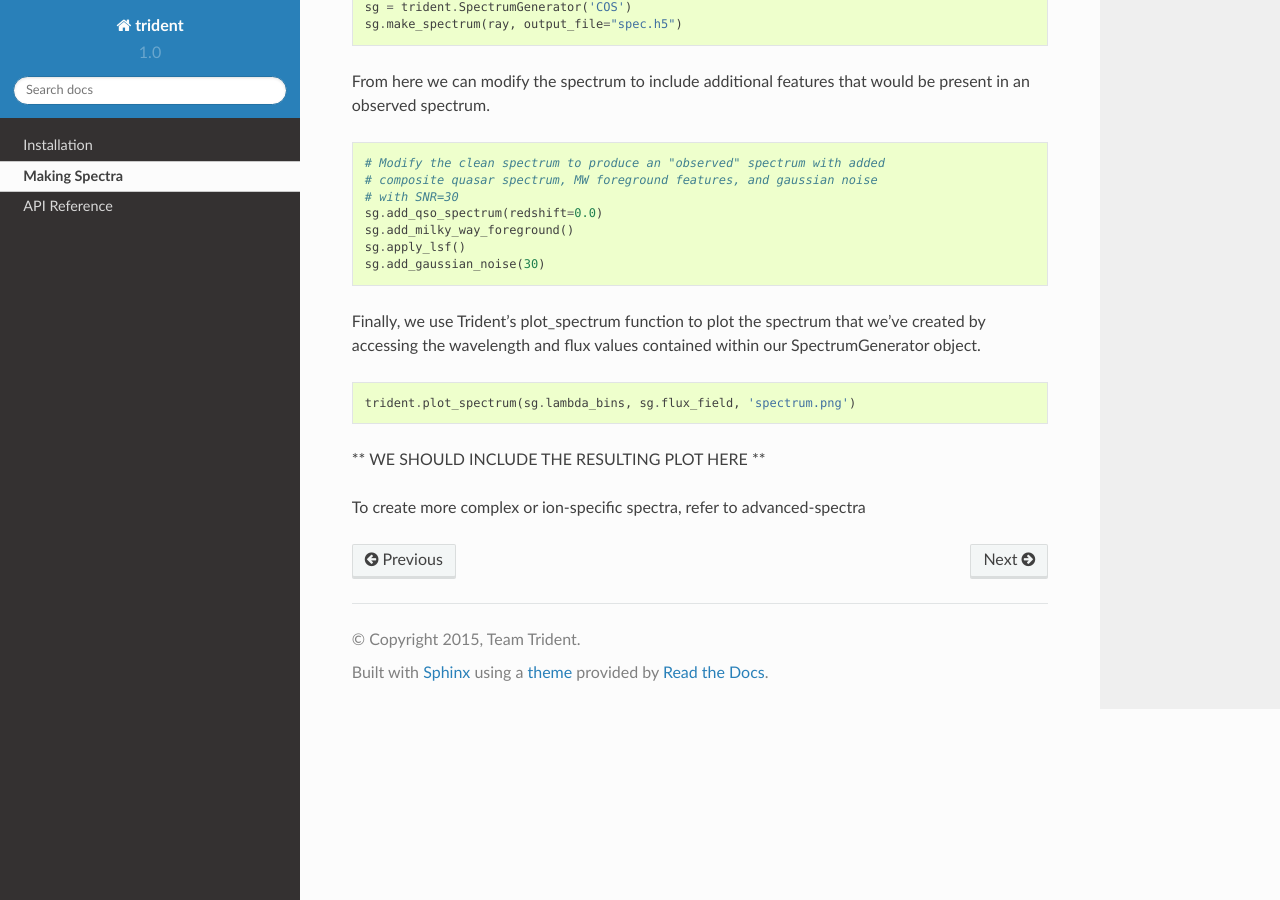
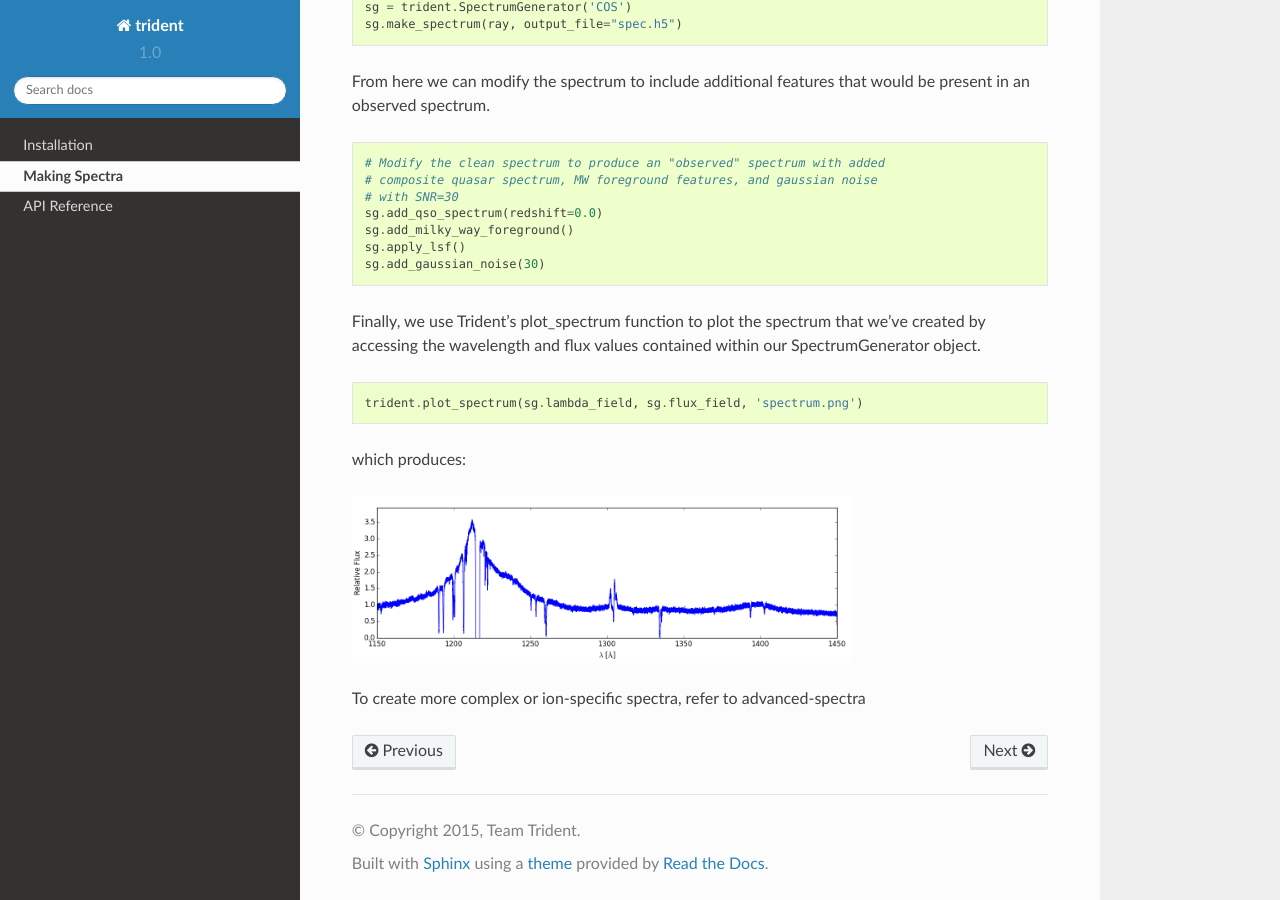
Before and after one commit to trident-project/trident, a Sphinx documentation site: the page built from doc/source/MakingSpectra.rst, in a window 1280 px wide and 900 px high, scrolled down 1442 px. Built offline with Sphinx 7.4.7 and the Read the Docs theme 2.0.0, drawn with Linux system fonts in a browser that asks for light colours; pages that are not in the unit, such as notebooks, are missing from menus.

Commit message:
Adding an example spectrum image to the doc directory.

```diff
--- a/doc/source/MakingSpectra.rst
+++ b/doc/source/MakingSpectra.rst
@@ -71,8 +71,11 @@ Finally, we use Trident's plot_spectrum function to plot the spectrum that we've
 
 .. code-block:: python
 
-    trident.plot_spectrum(sg.lambda_bins, sg.flux_field, 'spectrum.png')
+    trident.plot_spectrum(sg.lambda_field, sg.flux_field, 'spectrum.png')
 
-** WE SHOULD INCLUDE THE RESULTING PLOT HERE **
+which produces:
+
+.. image:: _images/spec.png
+   :width: 500
 
 To create more complex or ion-specific spectra, refer to :ref:`advanced-spectra`
```
Also changed, not shown: doc/source/_images/spec.png (added).
